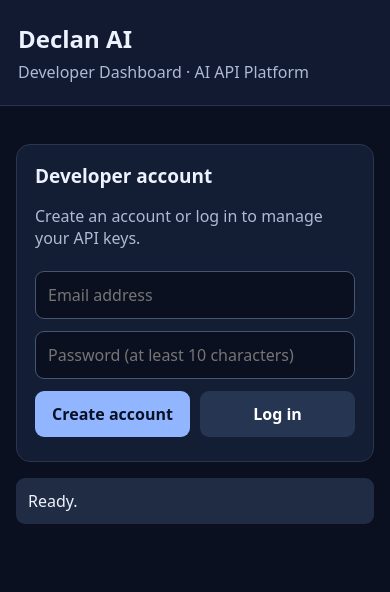
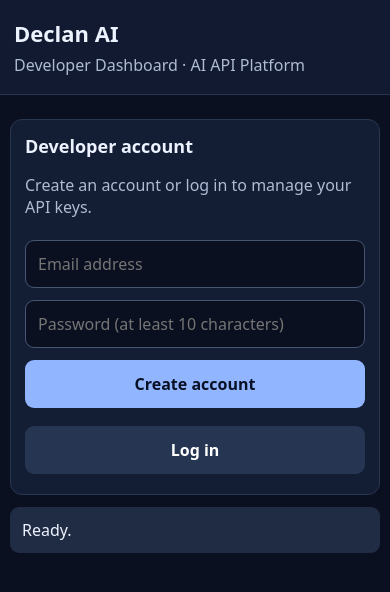
Before and after one commit to kelvin102030/my-ai-api, a Flask app: page / in a window 390 px wide. Shown: the top 592 px of the page. Run offline with Flask 3, Linux system fonts and the light colour scheme; some libraries are stand-ins or nearby versions.

Commit message:
Improve mobile dashboard usability

```diff
--- a/app/templates/dashboard.html
+++ b/app/templates/dashboard.html
@@ -24,6 +24,64 @@
 .notice{overflow-wrap:anywhere;padding:12px;border-radius:9px;background:#202c43;margin:10px 0}
 .key{border-top:1px solid #293650;padding:12px 0;overflow-wrap:anywhere}
 .status{color:#b7f5cb;white-space:pre-wrap} #chatMessages{min-height:100px;max-height:380px;overflow:auto;background:#0b1020;border:1px solid #293650;border-radius:10px;padding:12px} .bubble{white-space:pre-wrap;overflow-wrap:anywhere;padding:10px;margin:8px 0;border-radius:9px;background:#202c43} .bubble.user{background:#263b5c} textarea{resize:vertical}
+
+/* Mobile usability improvements */
+html {
+  -webkit-text-size-adjust: 100%;
+  scroll-behavior: smooth;
+}
+.card, main, header {
+  min-width: 0;
+}
+input, button, textarea {
+  min-height: 48px;
+}
+button {
+  touch-action: manipulation;
+}
+#chatMessages {
+  overflow-wrap: anywhere;
+  scroll-behavior: smooth;
+}
+#newKey, .notice, .key {
+  overflow-wrap: anywhere;
+  word-break: break-word;
+}
+@media (max-width: 480px) {
+  header {
+    padding: 18px 14px;
+  }
+  main {
+    padding: 12px 10px;
+  }
+  .card {
+    padding: 14px;
+    margin: 12px 0;
+    border-radius: 12px;
+  }
+  h1 {
+    font-size: 22px;
+  }
+  h2 {
+    font-size: 18px;
+  }
+  .row {
+    gap: 6px;
+  }
+  .row > * {
+    flex: 1 1 100%;
+    min-width: 0;
+  }
+  #chatMessages {
+    max-height: 50vh;
+    min-height: 90px;
+    padding: 9px;
+  }
+  input, button, textarea {
+    max-width: 100%;
+  }
+}
+
 </style>
 </head>
 <body>
@@ -159,7 +217,9 @@
     chatHistory.push({role:"assistant", content:answer});
     showChatMessage("assistant", answer);
     showMessage("Declan AI replied successfully.");
-    await loadUsage();
+    loadUsage().catch(() => {
+      showMessage("Declan AI replied, but usage statistics could not refresh.");
+    });
   } catch (e) {
     chatHistory.pop();
     showMessage(e.message);
```
